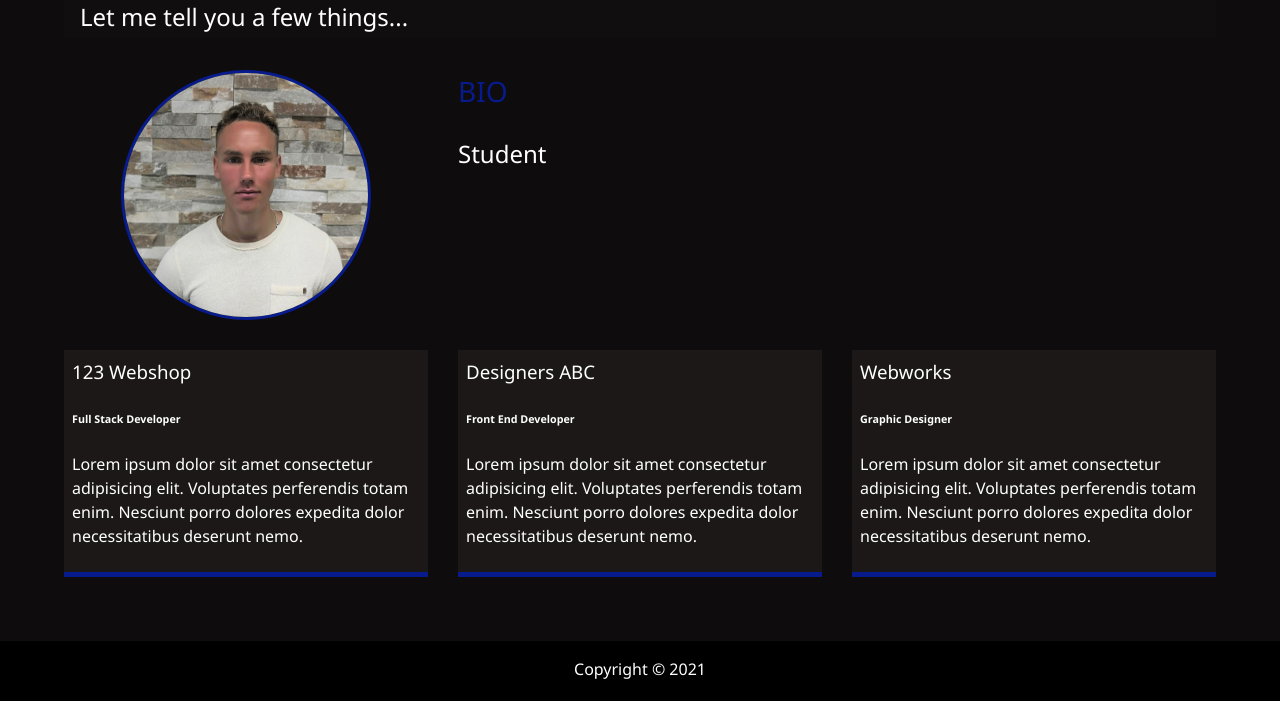
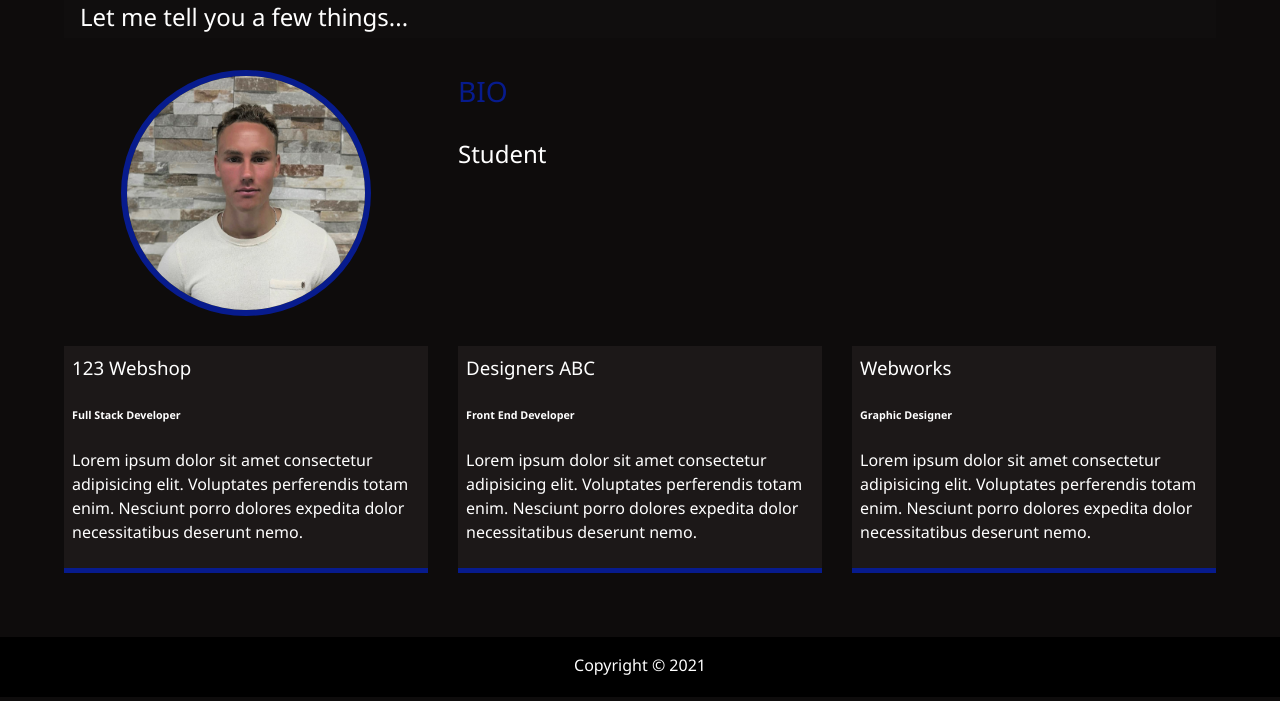
Before and after one commit to arttumau/modern_portfolio, a website: page dist/about.html in a window 1280 px wide. Shown: the part 176-877 px from the top of the page. Drawn offline with nearby package versions, Linux system fonts and the light colour scheme; files that its build step writes are made by us from their sources.

Commit message:
Initial commit

```diff
--- a/scss/_menu.scss
+++ b/scss/_menu.scss
@@ -117,6 +117,7 @@
     font-size: 30px;
     text-transform: uppercase;
     padding: 1rem 0;
+    font-weight: 300;
     color: set-text-color($primary-color);
     text-decoration: none;
     @include easeOut;
--- a/scss/main.scss
+++ b/scss/main.scss
@@ -83,23 +83,23 @@ main {
     "job1 job2 job3";
   grid-template-columns: repeat(3, 1fr);
 
+  //.bio-image {
+  //  grid-area: bioimage;
+  //  border: solid 3px $secondary-color;
+  //  border-radius: 50%;
+  //  background-size: cover;
+  //  vertical-align: middle;
+  //  margin: 0 auto;
+  //  width: 250px;
+  //  height: 250px;
+  //}
   .bio-image {
     grid-area: bioimage;
-    border: solid 3px $secondary-color;
+    margin: auto;
     border-radius: 50%;
-    background-size: cover;
-    vertical-align: middle;
-    margin: 0 auto;
-    width: 250px;
-    height: 250px;
+    border: $secondary-color 6px solid;
+    width: 250px; // W/O SIZING TOO BIG
   }
-  //.bio-image {
-  //  grid-area: bioimage;
-  //  margin: auto;
-  //  border-radius: 50%;
-  //  border: $secondary-color 6px solid;
-  //  width: 250px; // W/O SIZING TOO BIG
-  //}
 
   .bio {
     grid-area: bio;
```
